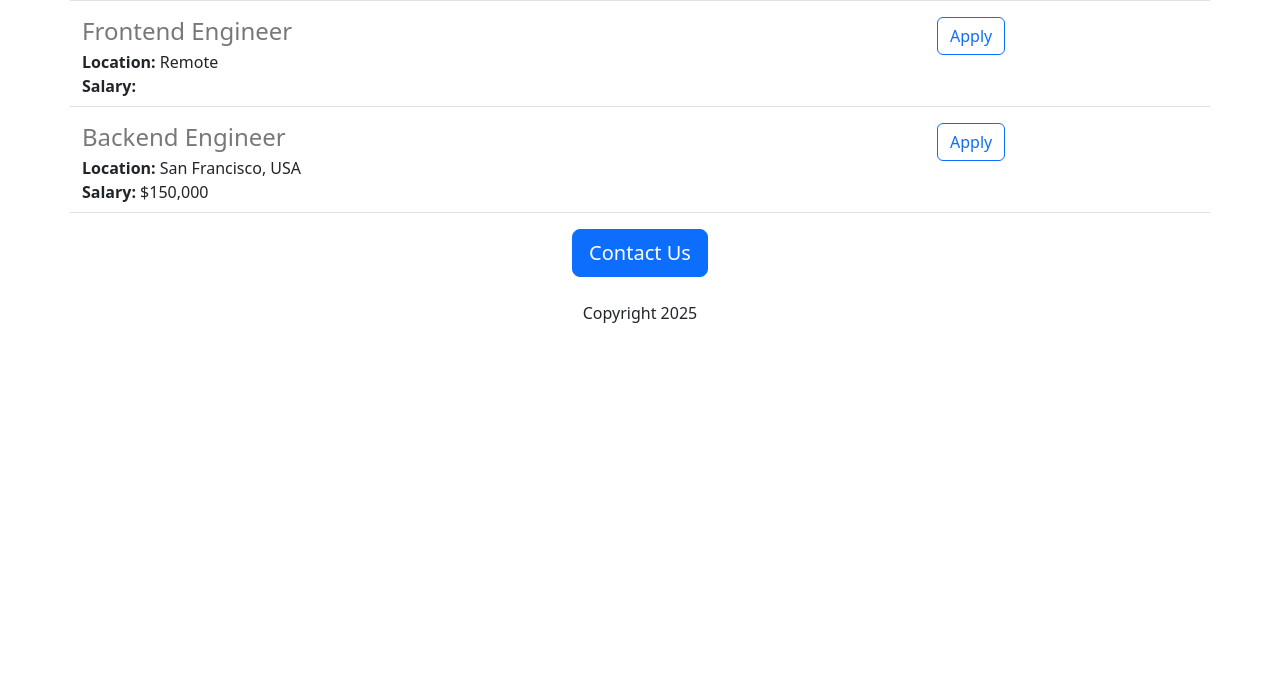
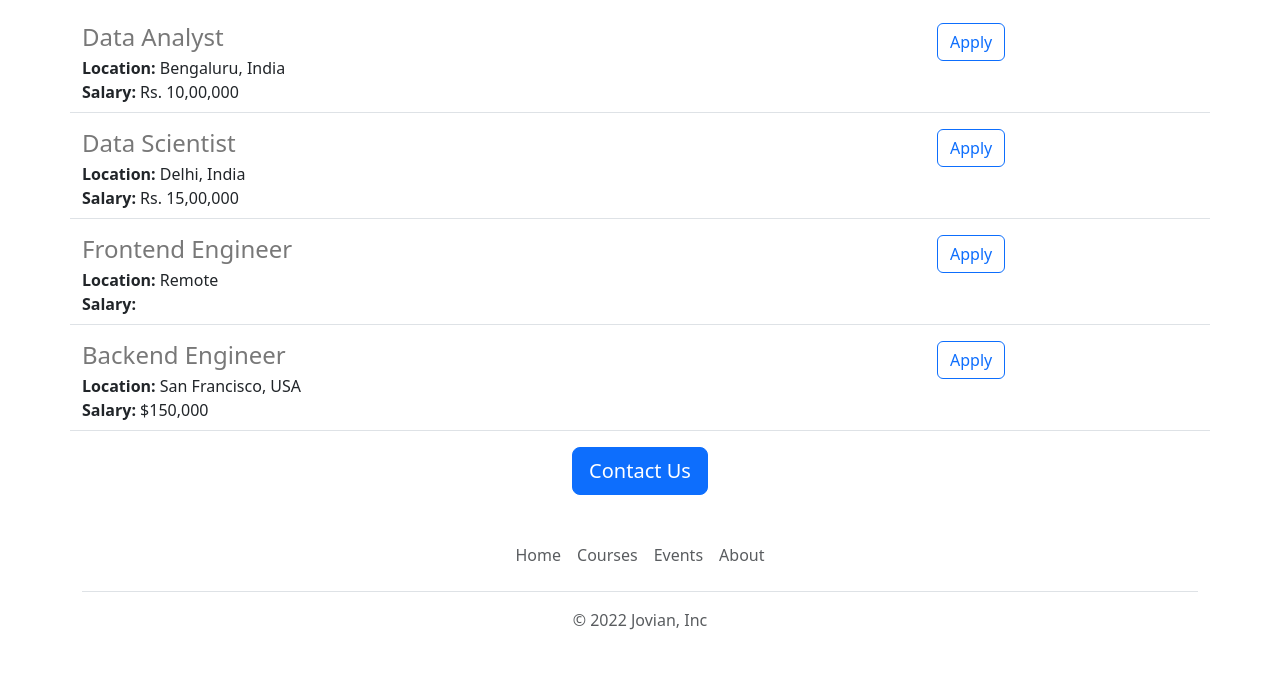
Before and after one commit to segunh/jovian-careers-website-v2, a Flask app: page / in a window 1280 px wide. Shown: the part 903-1591 px from the top of the page. Before the commit the page ends 1226 px from the top, so only its background shows below. Run offline with Flask 3, Linux system fonts and the light colour scheme.

Commit message:
functional improvement

```diff
--- /dev/null
+++ b/templates/footer.html
@@ -0,0 +1,12 @@
+<div class="container">
+  <footer class="py-3 my-4">
+    <ul class="nav justify-content-center border-bottom pb-3 mb-3">
+      <li class="nav-item"><a  target="_blank" href="https://www.jovian.ai" class="nav-link px-2 text-muted">Home</a></li>
+      <li class="nav-item"><a  target="_blank" href="https://jovian.ai/learn" class="nav-link px-2 text-muted">Courses</a></li>
+
+      <li class="nav-item"><a target="_blank" href="https://jovian.ai/events" class="nav-link px-2 text-muted">Events</a></li>
+      <li class="nav-item"><a  target="_blank" href="https://jovian.ai/about" class="nav-link px-2 text-muted">About</a></li>
+    </ul>
+    <p class="text-center text-muted">&copy; 2022 Jovian, Inc</p>
+  </footer>
+</div>
--- a/templates/home.html
+++ b/templates/home.html
@@ -9,17 +9,27 @@
                 #banner{
                     width: 100%;
                     height: 360px;
-                object-fit: cover
+                    object-fit: cover;
+                     margin-bottom: 16px;
                 }
             </style>
         </head>
         <body>
+            {% include 'nav.html' %}
+            <img class="img-fluid" id="banner" src="https://52dffd24-c5bc-4709-bb1e-1dbcfb34fc2c-00-z7i504mwyta1.picard.replit.dev/static/banner.jpg">
            <div class="container">
                <h1 class="text-center mt-2 mb-4">{{company_name}} careers</h1>
-           <img class="img-fluid" id="banner" src="https://52dffd24-c5bc-4709-bb1e-1dbcfb34fc2c-00-z7i504mwyta1.picard.replit.dev/static/banner.jpg">
-           <h2 class="text-center mt-2 mb-4">About Jovians</h2>
+
+               <div class ="row" style="margin-bottom:32px">
+                   <div class="col-md-6">
                           <p class="lead">Lorem ipsum dolor sit amet, consectetur adipiscing elit, sed do eiusmod tempor     incididunt ut labore et dolore magna aliqua. Ut enim ad minim veniam, quis nostrud     exercitation ullamco laboris nisi ut aliquip ex ea commodo consequat. Duis aute         irure dolor in reprehenderit in voluptate velit esse cillum dolore eu fugiat         nulla     pariatur. Excepteur sint occaecat cupidatat non proident, sunt in culpa         qui officia deserunt mollit anim id est laborum.
                                  </p>
+                      </div>
+                   <div class="d-none d-md-block col-md-6">
+                       <img src="/static/people.jpg" style="height:320px;border-radius:4px;">
+                       </div>
+               </div>
+
                <h2 class="text-center mt-2 mb-4">Job positions</h2>
                <div>
                    {% for job in jobs %}
@@ -27,10 +37,10 @@
                    {% endfor %}
                </div>
                <div class="text-center">
-               <button class="btn btn-primary btn-lg">Contact Us</button>
-               <p class="mt-4">Copyright 2025</p>
+                   <a href="mailto:segunharuna@gmail.com?subject=Question%20about%20job%20openings&body=My%20Name%3A%20%3Cyour%20name%20here%3E%0D%0AMy%20Question%3A%20%3Center%20question%20here%3E" class="btn btn-primary btn-lg">Contact Us</a>
                </div>
 
            </div>
+            {% include 'footer.html' %}
         </body>
         </html>
--- a/templates/jobitems.html
+++ b/templates/jobitems.html
@@ -8,7 +8,7 @@
             {% endif %}
         </div>
         <div class="col-3">
-            <button type="button" class="btn btn-outline-primary">Apply</button>
+            <a href="mailto:segunharuna@gmail.com?subject=Application%20for%20{{job['title']}}&body=My%20Name%3A%20%3Cyour%20name%20here%3E%0D%0AMy%20Resume%20link%3A%20%3Cresume%20link%3E%0D%0AMy%20LinkedIn%3A%20%3Clinkedln%3E" type="button" class="btn btn-outline-primary">Apply</a>
         </div>
 
     </div>
--- /dev/null
+++ b/templates/nav.html
@@ -0,0 +1,9 @@
+<nav class="navbar shadow-sm fixed-top bg-white">
+  <div class="container-fluid">
+    <a class="navbar-brand" href="#">
+      <img src="/static/logo.svg" alt="" width="30" height="24" class="d-inline-block align-text-top">
+      Jovian
+    </a>
+  </div>
+</nav>
+<div style="height:56px"></div>
```
Also changed, not shown: static/logo.svg (added), 1 other file. Lines whose indentation alone changed are shown as unchanged.
